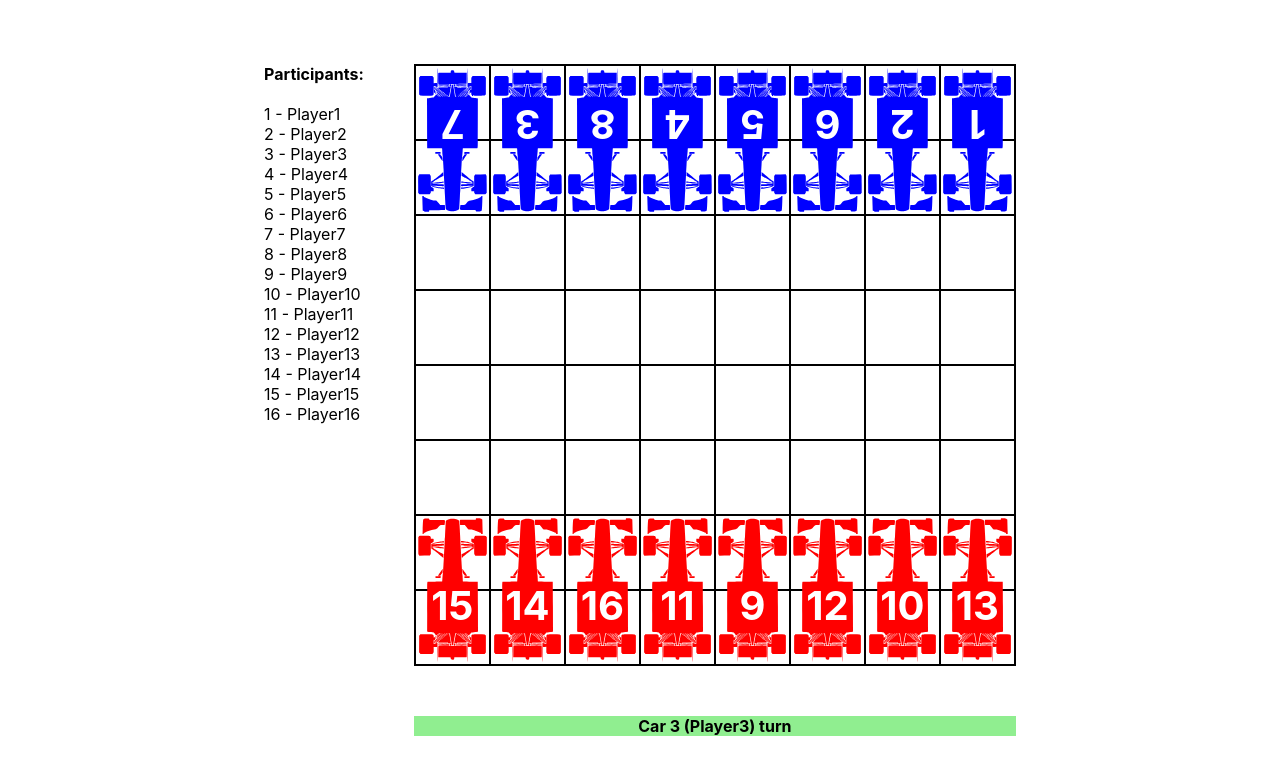
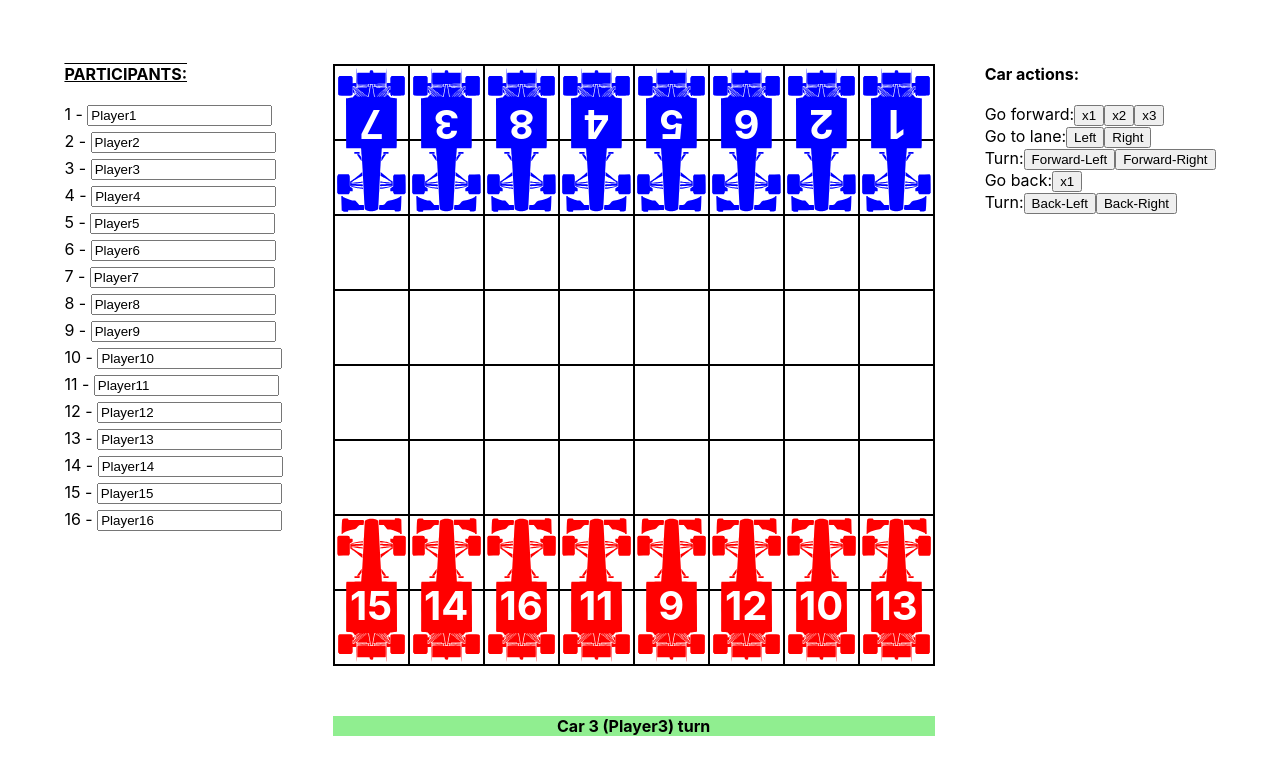
Before and after one commit to keenethics/reparking_game, a React (Create React App) app: page / in a window 1280 px wide. Shown: the top 774 px of the page. Built offline with nearby package versions, Linux system fonts and the light colour scheme.

Commit message:
Add input to ParticipantList to change player name

```diff
--- a/public/index.html
+++ b/public/index.html
@@ -9,7 +9,6 @@
       name="description"
       content="Web site created using create-react-app"
     />
-    <link rel="apple-touch-icon" href="%PUBLIC_URL%/logo192.png" />
     <!--
       manifest.json provides metadata used when your web app is installed on a
       user's mobile device or desktop. See https://developers.google.com/web/fundamentals/web-app-manifest/
@@ -24,7 +23,7 @@
       work correctly both with client-side routing and a non-root public URL.
       Learn how to configure a non-root public URL by running `npm run build`.
     -->
-    <title>Reparking</title>
+    <title>Reparking Game</title>
   </head>
   <body>
     <noscript>You need to enable JavaScript to run this app.</noscript>
--- a/src/components/App.js
+++ b/src/components/App.js
@@ -12,9 +12,9 @@ function App() {
   return (
     <div className={styles.container}>
       <div className={styles.content}>
-        <ParticipantList cars={cars} />
+        <ParticipantList cars={cars} setCars={setCars} />
         <GameBoard cars={cars} />
-        {/*<CarActions car={car} setCar={setCar} />*/}
+        <CarActions cars={cars} setCars={setCars} />
       </div>
     </div>
   );
--- a/src/components/GameBoard.js
+++ b/src/components/GameBoard.js
@@ -26,7 +26,7 @@ function GameBoard({ cars }) {
           <Car key={idx} car={car} />
         ))}
       </div>
-      <Information />
+      <Information cars={cars} />
     </div>
   );
 }
--- a/src/components/ParticipantList.js
+++ b/src/components/ParticipantList.js
@@ -1,11 +1,27 @@
 import styles from '../styles/ParticipantList.module.css';
 
-function ParticipantList({ cars }) {
+function ParticipantList({ cars, setCars }) {
   return (
     <div className={styles.container}>
       <div className={styles.title}>Participants:</div>
       {cars.map((car, idx) => (
-        <div key={idx}>{car.number} - {car.name}</div>
+        <div
+          key={idx}
+          className={[styles.item, car.isTurn ? styles.playerTurn: ''].join(' ')}
+        >
+          {car.number}
+          {' - '}
+          <input
+            type="text"
+            className={`${car.isTurn ? styles.playerTurn: ''}`}
+            value={car.name}
+            onChange={(event => {
+              const copy = [...cars];
+              copy[car.index] = { ...copy[car.index], name: event.target.value };
+              setCars(copy);
+            })}
+          />
+        </div>
       ))}
     </div>
   );
--- a/src/styles/ParticipantList.module.css
+++ b/src/styles/ParticipantList.module.css
@@ -4,6 +4,12 @@
 .title {
   margin-bottom: 20px;
   font-weight: bold;
+  text-transform: uppercase;
+  text-decoration: overline underline;
+}
+
+.item {
+  margin-bottom: 5px;
 }
 
 .playerTurn {
--- a/src/styles/index.css
+++ b/src/styles/index.css
@@ -5,6 +5,7 @@ body {
     sans-serif;
   -webkit-font-smoothing: antialiased;
   -moz-osx-font-smoothing: grayscale;
+  font-size: 16px;
 }
 
 code {
```
Also changed, not shown: public/logo192.png (deleted), public/logo512.png (deleted), public/manifest.json.
